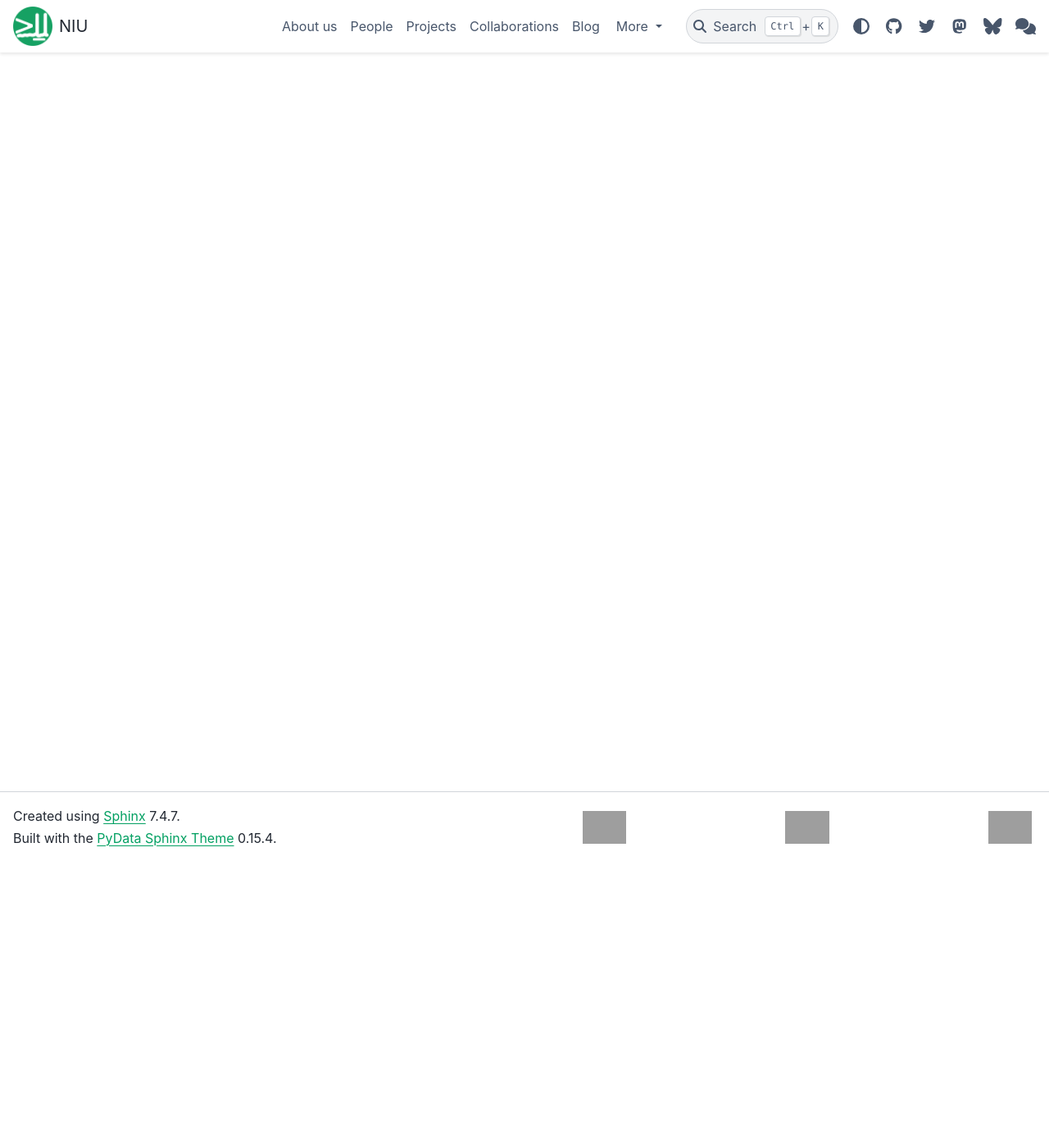
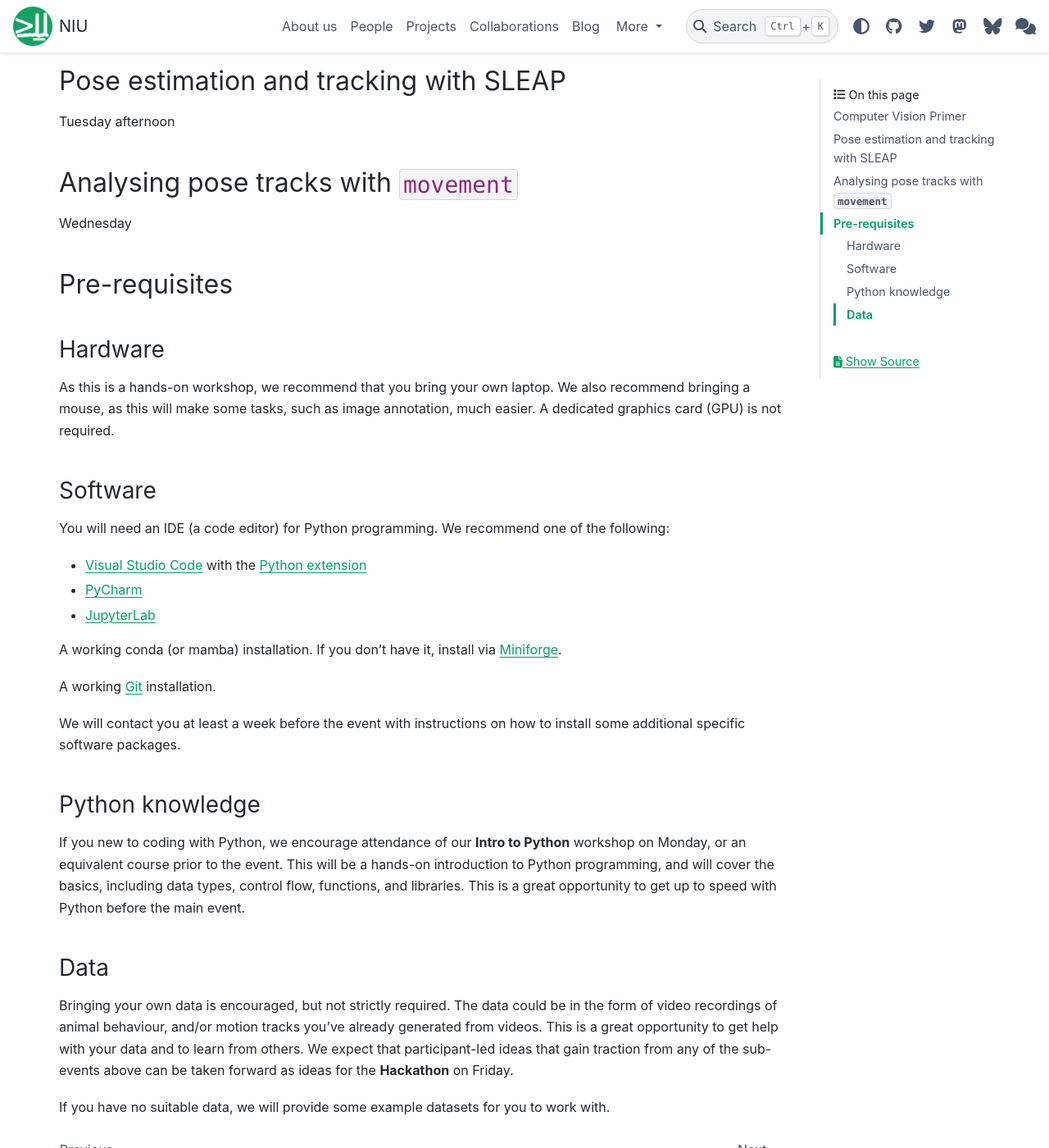
Before and after one commit to neuroinformatics-unit/neuroinformatics-unit.github.io, a Sphinx documentation site: the page built from docs/source/open-software-week/animals-in-motion.md, in a window 1280 px wide and 1400 px high, scrolled down 349 px. Shown: the whole window at 82% size. Built offline with Sphinx 7.4.7 and the PyData theme 0.15.4, drawn with Linux system fonts in a browser that asks for light colours; nearby versions of some CDN libraries; some of the changed text lies outside the part shown; grey boxes are pictures that could not be loaded.

Commit message:
populate animas in motion track with an outline and pre-requisites.

```diff
--- a/docs/source/open-software-week/animals-in-motion.md
+++ b/docs/source/open-software-week/animals-in-motion.md
@@ -1,2 +1,52 @@
 (track-animals-in-motion)=
 # Track: Animals in Motion
+
+The study of animal behaviour has been transformed by the increasing use of
+machine learning-based tools, such as DeepLabCut and SLEAP, which can track the
+positions of animals and their body parts from video footage.
+
+
+## Computer Vision Primer
+Tuesday morning
+
+
+## Pose estimation and tracking with SLEAP
+Tuesday afternoon
+
+
+## Analysing pose tracks with `movement`
+Wednesday
+
+
+## Pre-requisites
+
+### Hardware
+As this is a hands-on workshop, we recommend that you bring your own laptop.
+We also recommend bringing a mouse, as this will make some tasks,
+such as image annotation, much easier. A dedicated graphics card (GPU)
+is not required.
+
+### Software
+You will need an IDE (a code editor) for Python programming.
+We recommend one of the following:
+- [Visual Studio Code](https://code.visualstudio.com/) with the [Python extension](https://marketplace.visualstudio.com/items?itemName=ms-python.python)
+- [PyCharm](https://www.jetbrains.com/pycharm/)
+- [JupyterLab](https://jupyter.org/install)
+
+A working conda (or mamba) installation. If you don't have it, install via [Miniforge](https://github.com/conda-forge/miniforge).
+
+A working [Git](https://git-scm.com/) installation.
+
+We will contact you at least a week before the event with instructions on
+how to install some additional specific software packages.
+
+### Python knowledge
+If you new to coding with Python, we encourage attendance of our __Intro to Python__ workshop on Monday, or an equivalent course prior to the event. This will be a hands-on introduction to Python programming, and will cover the basics, including data types, control flow, functions, and libraries. This is a great opportunity to get up to speed with Python before the main event.
+
+### Data
+Bringing your own data is encouraged, but not strictly required. The data could be in the form of
+video recordings of animal behaviour, and/or motion tracks you've already generated from videos.
+This is a great opportunity to get help with your data and to learn from others.
+We expect that participant-led ideas that gain traction from any of the sub-events above can be taken forward as ideas for the __Hackathon__ on Friday.
+
+If you have no suitable data, we will provide some example datasets for you to work with.
```
